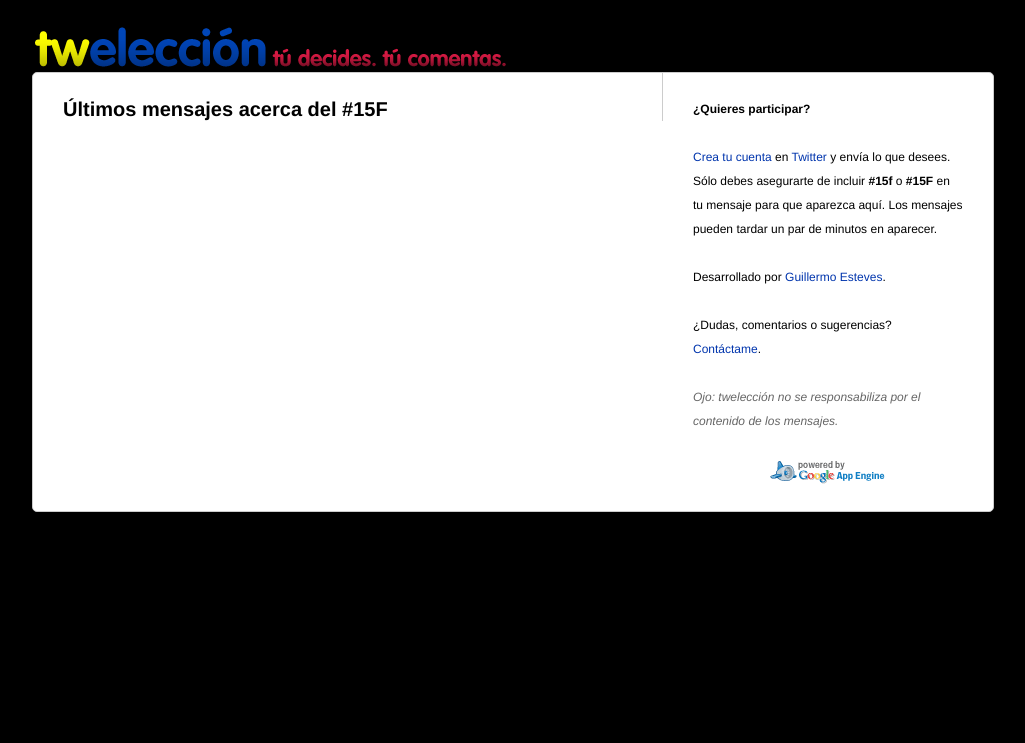
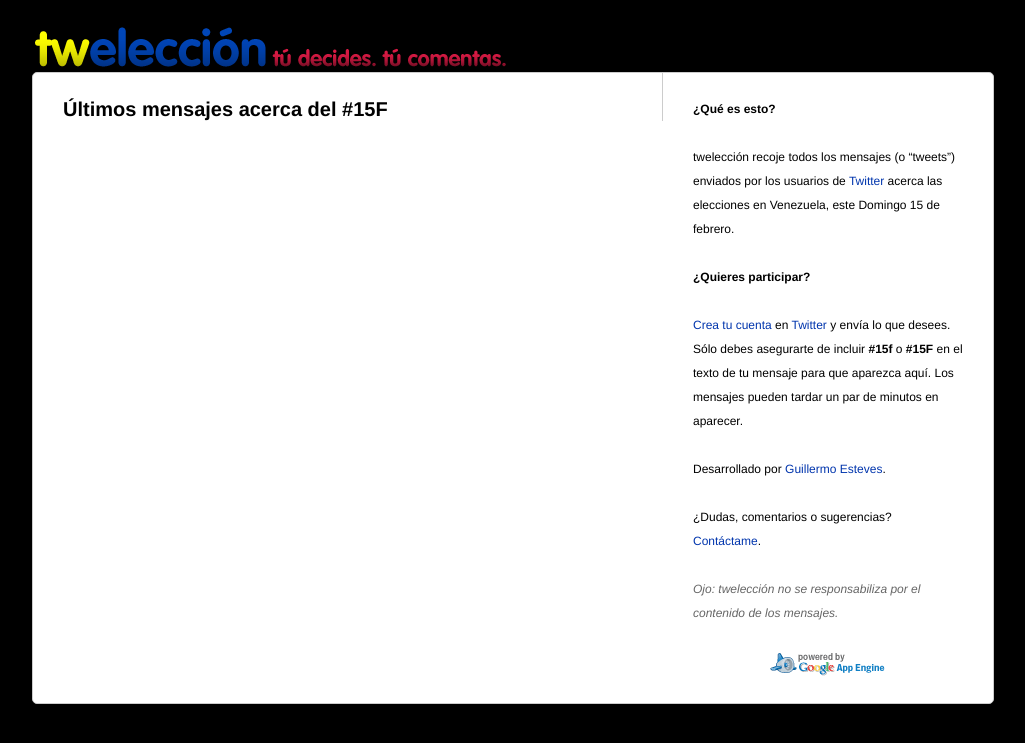
Before and after one commit to gesteves/tweleccion, a Django app: template templates/index.html in a window 1280 px wide. Shown: the top 743 px of the page, without its empty margins (127-1152 px from the left). Run offline with Django 3.2, Linux system fonts and the light colour scheme; the template is opened without the code that fills it, so the values that code supplies are empty; some libraries are stand-ins or nearby versions.

Commit message:
Added a bit more explanatory text

```diff
--- a/templates/index.html
+++ b/templates/index.html
@@ -8,14 +8,16 @@
 	<h2>Últimos mensajes acerca del #15F <span class="loading" style="display:none;">Esperando por más tweets&hellip;</span></h2>
 <ul>
 	{% for t in tweets %}
-	<li id="t_{{t.tweet_id}}"><a href="{{t.author_uri}}" class="author">{{ t.author }}</a> {{ t.content|safe }} <span class="meta"><a href="{{t.uri}}">A las {{ t.published_ve|date:"g:i a" }}</a></span></li>
+	<li id="t_{{t.tweet_id}}"><a href="{{t.author_uri}}" class="author">{{ t.author }}</a> {{ t.content|safe }}<br/><span class="meta"><a href="{{t.uri}}">A las {{ t.published_ve|date:"g:i a" }}</a></span></li>
 	{% endfor %}
 </ul>
 </div>
 
 <div id="about">
+	<h3>¿Qué es esto?</h3>
+	<p>twelección recoje todos los mensajes (o &ldquo;tweets&rdquo;) enviados por los usuarios de <a href="http://twitter.com">Twitter</a> acerca las elecciones en Venezuela, este Domingo 15 de febrero.</p>
 	<h3>¿Quieres participar?</h3>
-	<p><a href="https://twitter.com/signup">Crea tu cuenta</a> en <a href="http://twitter.com">Twitter</a> y envía lo que desees. Sólo debes asegurarte de incluir <strong>#15f</strong> o <strong>#15F</strong> en tu mensaje para que aparezca aquí. Los mensajes pueden tardar un par de minutos en aparecer.</p>
+	<p><a href="https://twitter.com/signup">Crea tu cuenta</a> en <a href="http://twitter.com">Twitter</a> y envía lo que desees. Sólo debes asegurarte de incluir <strong>#15f</strong> o <strong>#15F</strong> en el texto de tu mensaje para que aparezca aquí. Los mensajes pueden tardar un par de minutos en aparecer.</p>
 
 	<p>Desarrollado por <a href="http://www.gesteves.com">Guillermo Esteves</a>.</p>
 
```
